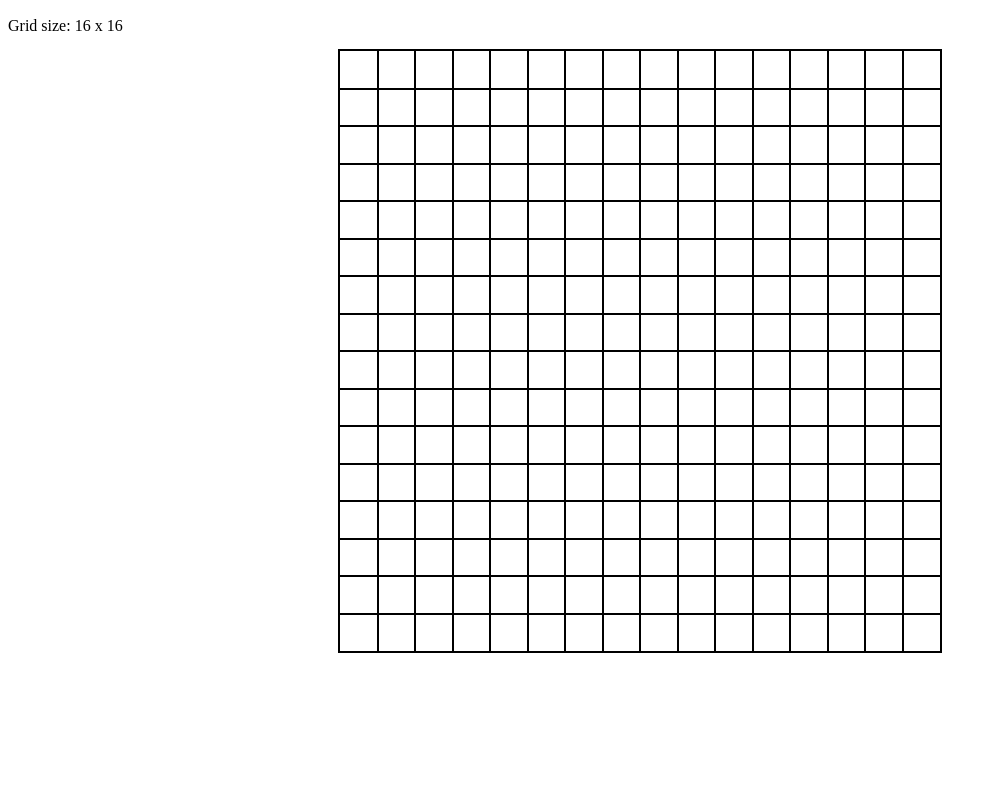
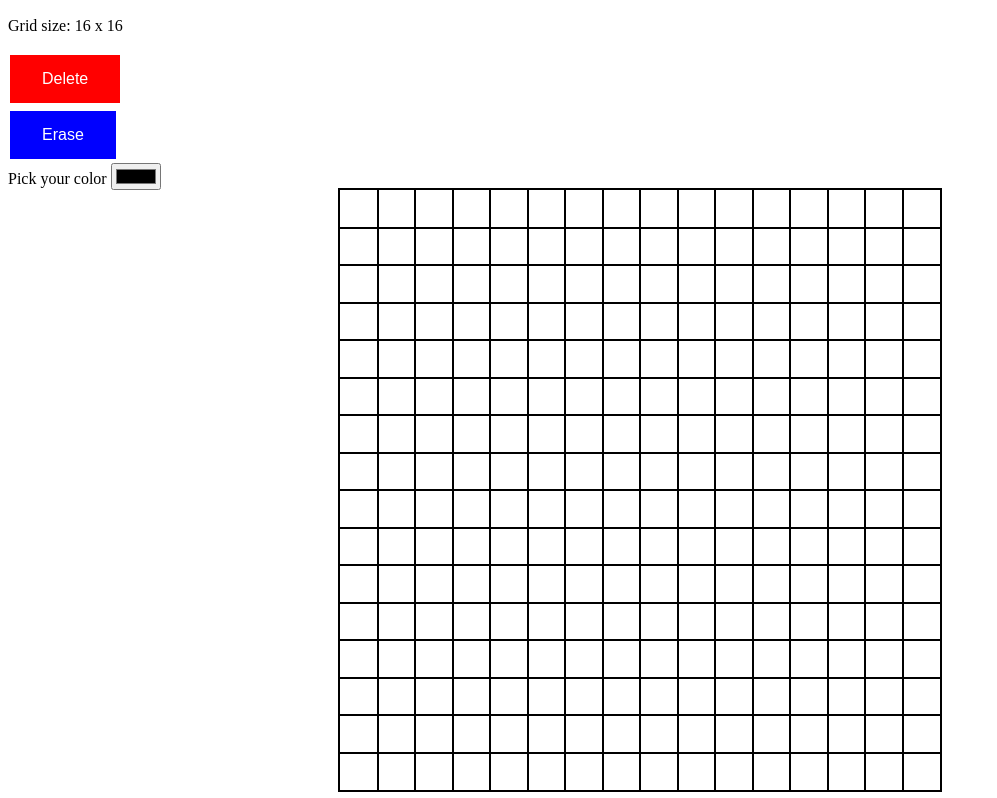
Before and after one commit to WilsonJang/sketch-drawing, a plain HTML site: page index.html in a window 1280 px wide. Shown: the part 114-912 px from the top of the page, without its empty margins (0-997 px from the left). Before the commit the page ends 800 px from the top, so only its background shows below. Drawn offline with Linux system fonts and the light colour scheme.

Commit message:
added erase function, color picker(well), and clear the canvas

```diff
--- a/index.css
+++ b/index.css
@@ -1,16 +1,17 @@
-body, html {
+body,
+html {
   width: auto;
   height: auto;
-    font-family: 'Times New Roman', Times, serif;
+  font-family: "Times New Roman", Times, serif;
   background-color: rgb(255, 255, 255);
 }
 
 #container {
   top: 30px;
-    outline:2px solid #000;
+  outline: 2px solid #000;
   font-size: 0;
-    margin:auto;
-    height:600px;
+  margin: auto;
+  height: 600px;
   width: 600px;
   padding: 0;
   border: none;
@@ -30,3 +31,22 @@ body, html {
   padding: 0;
   border: none;
 }
+
+.button {
+  border: none;
+  color: white;
+  padding: 15px 32px;
+  text-align: center;
+  text-decoration: none;
+  display: inline-block;
+  font-size: 16px;
+  margin: 4px 2px;
+  cursor: pointer;
+}
+
+.delete {
+  background-color: #ff0000;
+}
+.erase {
+  background-color: blue;
+}
--- a/index.html
+++ b/index.html
@@ -9,11 +9,27 @@
       <h1 id="title">Draw something</h1>
     </div>
 
+    <!-- Slider -->
     <div class="slidecontainer">
-        <input type="range" min="16" max="80" value="16" id="gridSize">
+      <input type="range" min="16" max="80" value="16" id="gridSize" />
       <p>Grid size: <span id="size"></span></p>
     </div>
 
+    <!--Delete-->
+    <div>
+      <button class="button delete" onclick="gridReset()">Delete</button>
+    </div>
+
+    <div>
+      <button class="button erase" onclick="erase()">Erase</button>
+    </div>
+
+    <!--Choose color-->
+    <div>
+      <label for="colorWell">Pick your color</label>
+      <input type="color" id="colorWell" value="#000000" />
+    </div>
+    <!--Grid creation Div-->
     <div id="container"></div>
     <script src="index.js"></script>
   </body>
--- a/index.js
+++ b/index.js
@@ -1,4 +1,5 @@
 let mousedown = false;
+
 const container = document.querySelector("#container");
 
 //slider
@@ -15,20 +16,34 @@ slider.addEventListener("mouseup", () => {
 
 //hold to color
 container.addEventListener("mousedown", () => {
-    mousedown = true;
+  mousedown = true;
 });
 //release to not color
 container.addEventListener("mouseup", () => {
-    mousedown = false;
+  mousedown = false;
 });
-
+let eraseOn = false;
+//color method
 function onColor(e) {
-    if (!mousedown){
-        return
-    }
-    e.target.style.backgroundColor="#"+Math.floor(Math.random()*16777215).toString(16);
+  if (!mousedown) {
+    return;
+  }
+  if (!eraseOn) {
+    e.target.style.backgroundColor = colorWell.value;
+  } else {
+    e.target.style.backgroundColor = "#ffffff";
+  }
 }
 
+//erase method
+function erase() {
+  eraseOn = !eraseOn;
+}
+
+//delete all function
+function gridReset() {
+  createGrid(slider.value);
+}
 
 //box creation
 function createGrid(square) {
```
Lines whose indentation alone changed are shown as unchanged.
